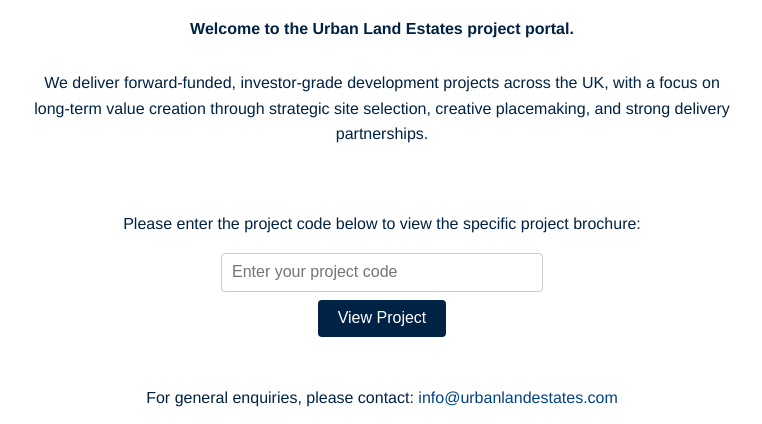
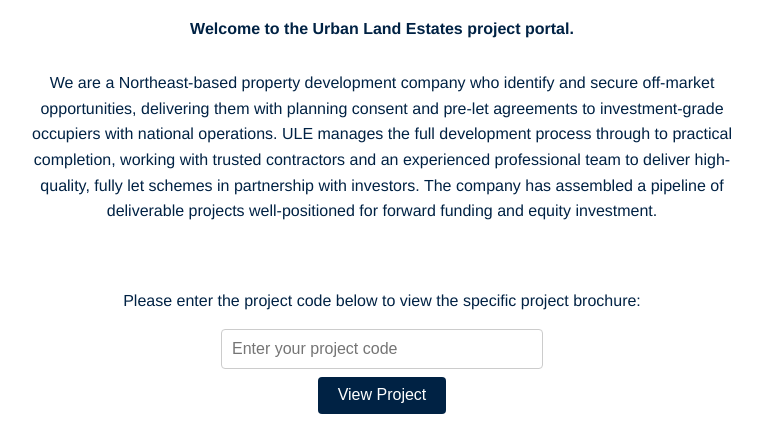
Before and after one commit to urbanlanduk/urbanland.uk, a plain HTML site: page index.html in a window 1280 px wide. Shown: the part 376-800 px from the top of the page, without its empty margins (258-1020 px from the left). Drawn offline with Linux system fonts and the light colour scheme.

Commit message:
Update index.html

```diff
--- a/index.html
+++ b/index.html
@@ -92,7 +92,7 @@ body {
     <p><strong>Welcome to the Urban Land Estates project portal.</strong></p>
      </div>
      <div class="section">
-    <p>We deliver forward-funded, investor-grade development projects across the UK, with a focus on long-term value creation through strategic site selection, creative placemaking, and strong delivery partnerships.</p>
+    <p>We are a Northeast-based property development company who identify and secure off-market opportunities, delivering them with planning consent and pre-let agreements to investment-grade occupiers with national operations. ULE manages the full development process through to practical completion, working with trusted contractors and an experienced professional team to deliver high-quality, fully let schemes in partnership with investors. The company has assembled a pipeline of deliverable projects well-positioned for forward funding and equity investment.</p>
   </div>
 
   <!-- INPUT BOX FOR PROJECT CODE -->
```
